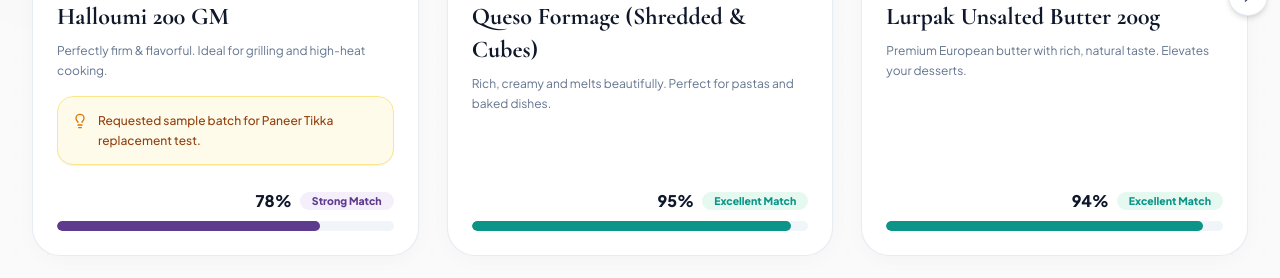
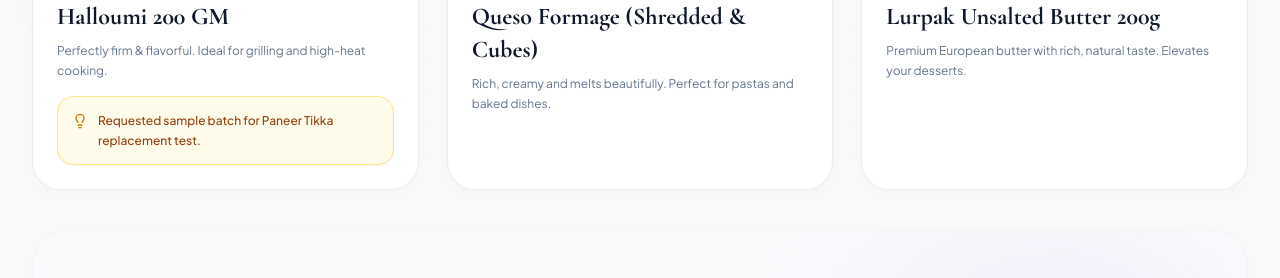
Before and after one commit to Jividha-Jain/fortune, a Next.js app: page / in a window 1280 px wide. Shown: the part 1225-1503 px from the top of the page. Built offline with nearby package versions, Linux system fonts and the light colour scheme.

Commit message:
Completely remove progress bar and match percentage section from bottom of product cards

```diff
--- a/src/components/ScreenDashboard.tsx
+++ b/src/components/ScreenDashboard.tsx
@@ -281,33 +281,6 @@
                         </div>
                       )}
 
-                      {/* Match Score Section */}
-                      <div className="space-y-2 pt-2">
-                        <div className="flex items-center justify-end text-xs">
-                          <div className="flex items-center gap-2">
-                            <span className="font-black text-slate-900 text-base">
-                              {item.matchPercent}%
-                            </span>
-                            <span className={`text-[10.5px] font-extrabold px-3 py-0.5 rounded-full ${
-                              item.matchType === "EXCELLENT"
-                                ? "bg-[#E6F9F0] text-[#0D9488]"
-                                : "bg-[#F4EFFB] text-[#5E3B8C]"
-                            }`}>
-                              {item.matchLabel}
-                            </span>
-                          </div>
-                        </div>
-
-                        {/* Full-width Progress Bar Track */}
-                        <div className="w-full h-2.5 bg-slate-100 rounded-full overflow-hidden">
-                          <div
-                            style={{ width: `${item.matchPercent}%` }}
-                            className={`h-full rounded-full transition-all duration-1000 ease-out ${
-                              item.matchType === "EXCELLENT" ? "bg-[#0D9488]" : "bg-[#5E3B8C]"
-                            }`}
-                          />
-                        </div>
-                      </div>
 
                     </div>
 
```
